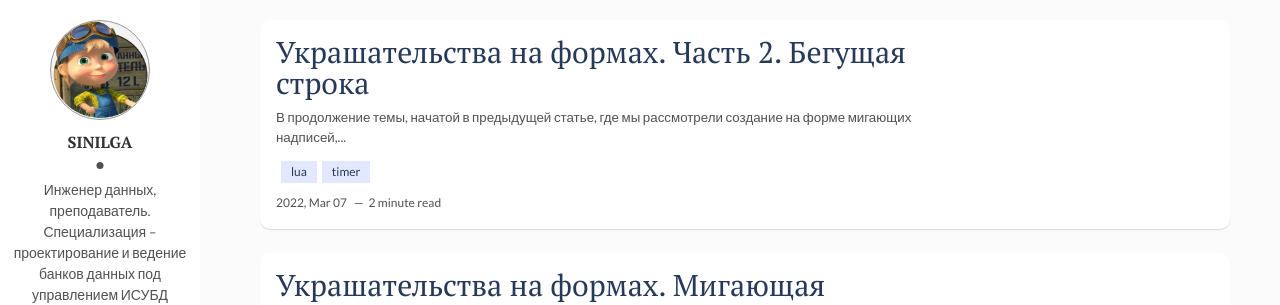
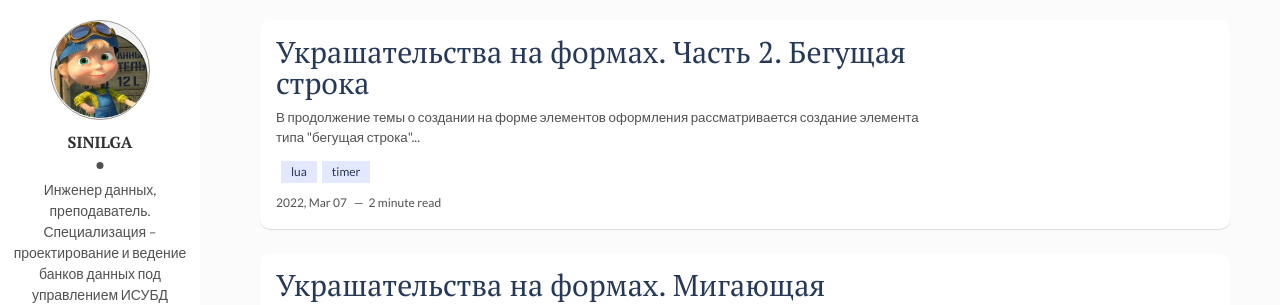
Before and after one commit to sinilga/cronospro, a Jekyll site: the page built from index.html, in a window 1280 px wide and 900 px high. Shown: the top 305 px of the window. Built offline with Jekyll 4.4.1, drawn with Linux system fonts in a browser that asks for light colours; the list of posts is cut into pages by our own code.

Commit message:
Update 2022-03-08-marquee.md

```diff
--- a/_posts/2022-03-08-marquee.md
+++ b/_posts/2022-03-08-marquee.md
@@ -1,6 +1,7 @@
 ---
 layout: post
 title:  Украшательства на формах. Часть 2. Бегущая строка
+description: В продолжение темы о создании на форме элементов оформления рассматривается создание элемента типа "бегущая строка"
 date: 2022-03-07 12:27:02 +0005
 discus: discussions/7
 tags: [ Lua, Timer ]
```
